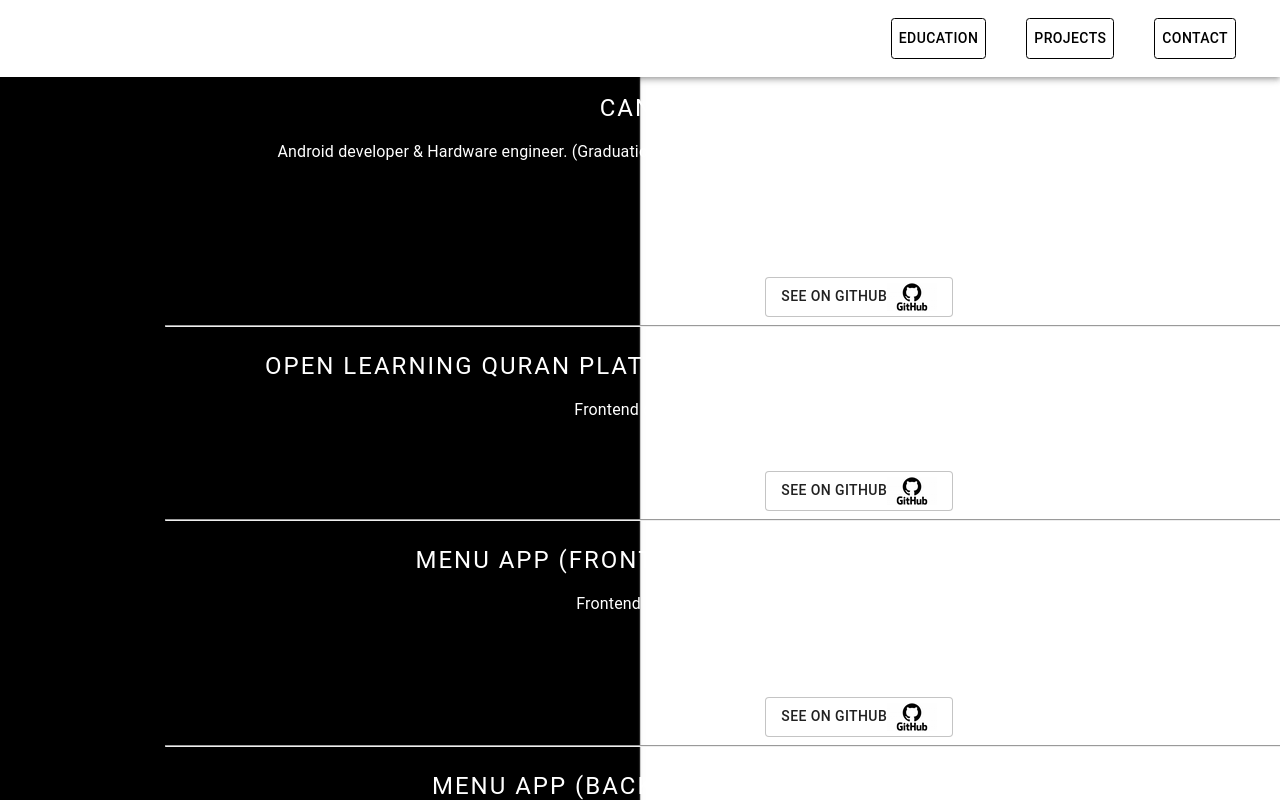
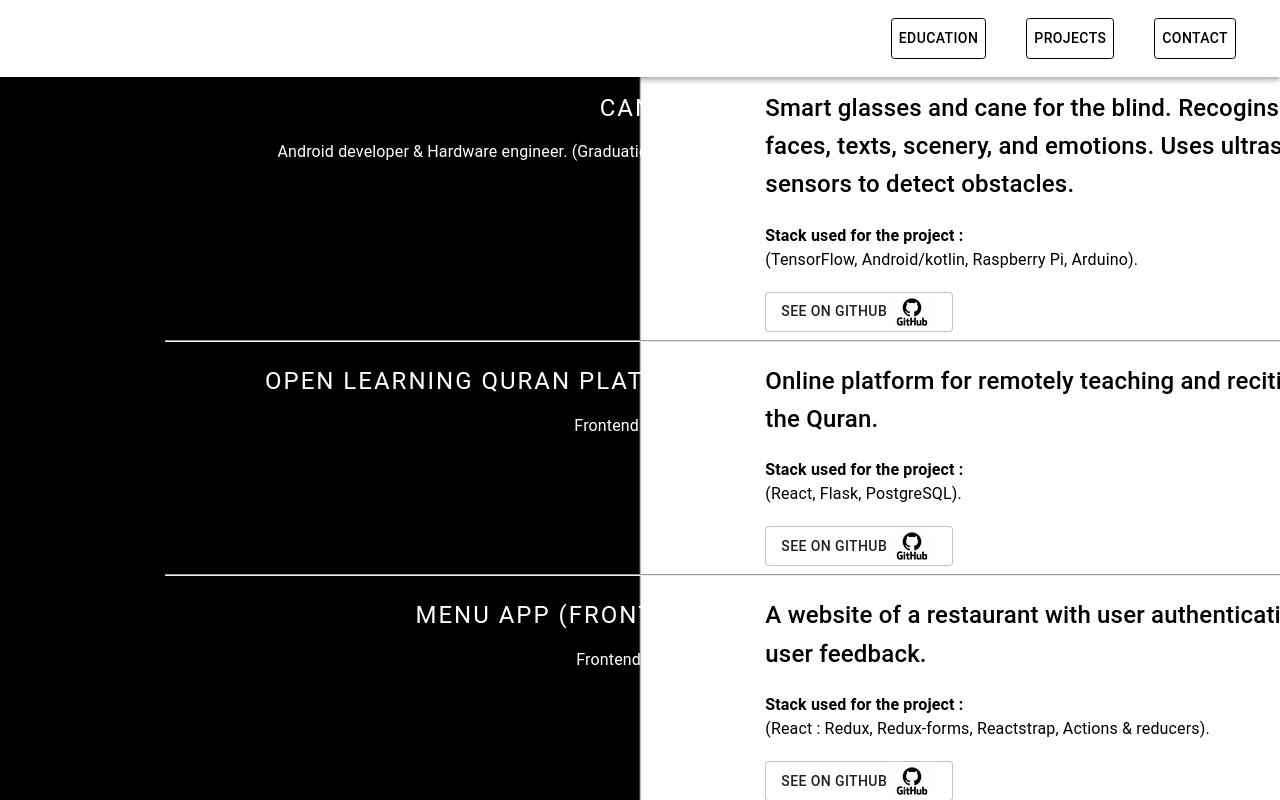
Before and after one commit to yossef-khaled/yossef-khaled.github.io, a React (Create React App) app: page /projects in a window 1280 px wide. Shown: the top 800 px of the page. Built offline with nearby package versions, Linux system fonts and the light colour scheme.

Commit message:
Pass the project the proper style.

```diff
--- a/src/Components/ProjectsComponent/Projects.jsx
+++ b/src/Components/ProjectsComponent/Projects.jsx
@@ -32,7 +32,8 @@ function Projects(props) {
                          stack={project.stack}
                          role={project.myRole}
                          link={project.link}
-
+                         textColor='#000000'
+                         fontSize='150%'
                 />
                 {project.id != PROJECTS_DATA.length && <hr className={classes.horizontalLine}/>}
             </>
@@ -46,6 +47,7 @@ function Projects(props) {
             <Container style={{marginLeft: "11%"}}>
                 {projects}
             </Container>
+            <br/>
         </div>
     );
 
```
